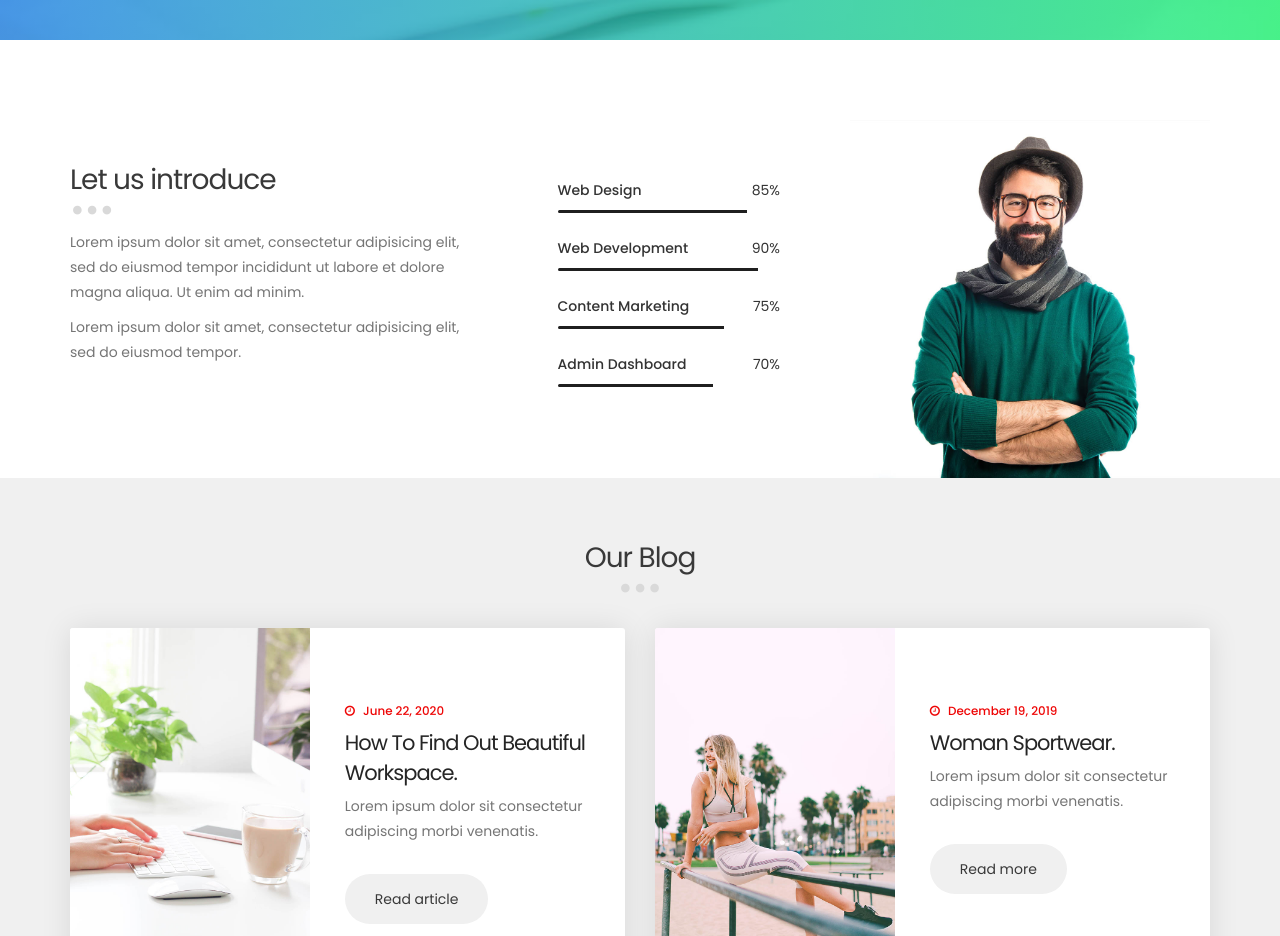
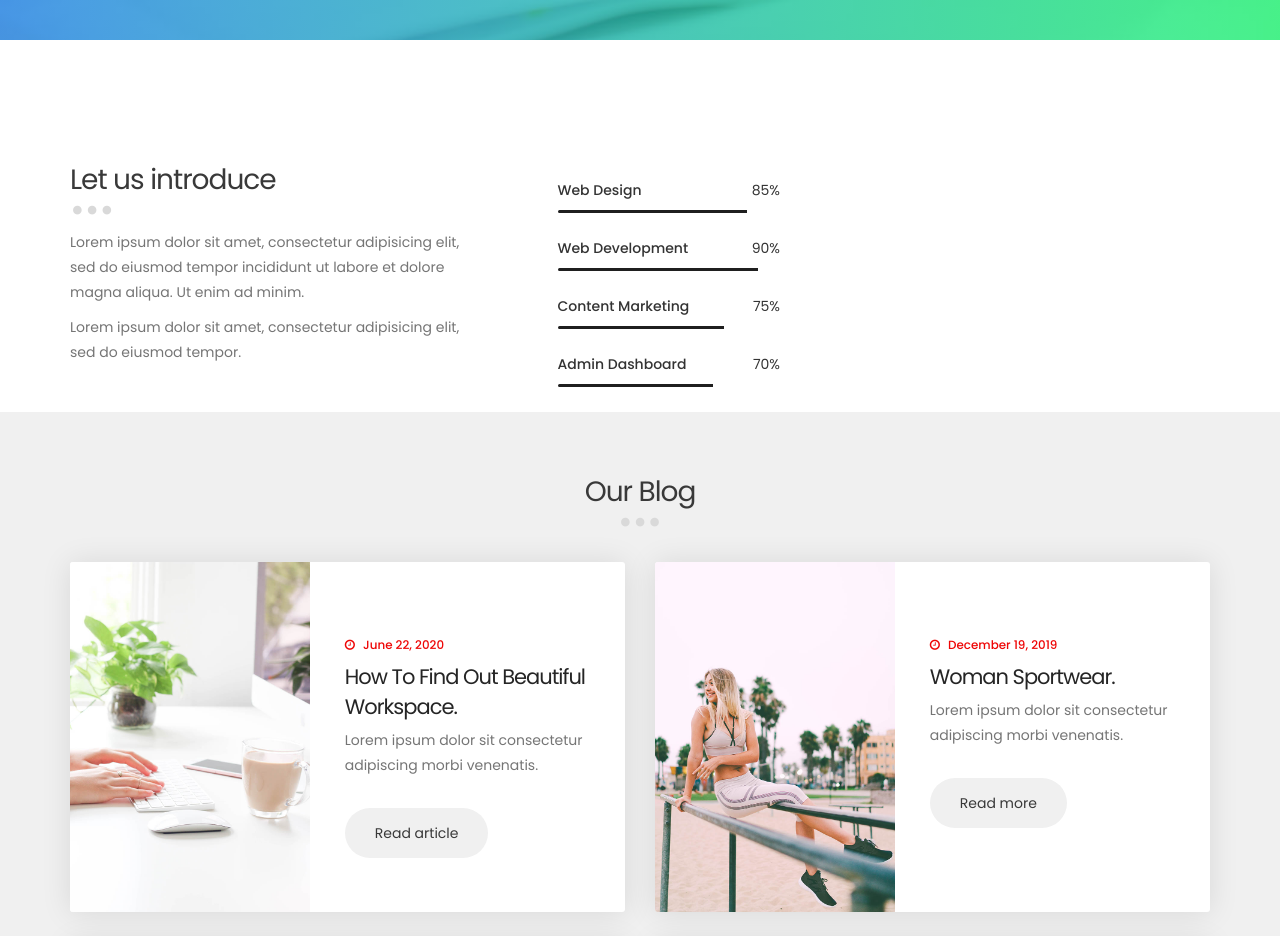
Before and after one commit to parvezinamdar/myportfolio, a plain HTML site: page index.html in a window 1280 px wide. Shown: the part 760-1696 px from the top of the page. Drawn offline with Linux system fonts and the light colour scheme.

Commit message:
second commit

```diff
--- a/index.html
+++ b/index.html
@@ -141,11 +141,12 @@
                          </div>
                     </div>
 
-                    <div class="col-md-4 col-sm-12">
+                    <!-- <div class="col-md-4 col-sm-12">
                          <div class="about-image">
+                              //Your Image
                               <img src="images/about-image.jpg" class="img-responsive" alt="">
                          </div>
-                    </div>
+                    </div> -->
 
                </div>
           </div>
```
